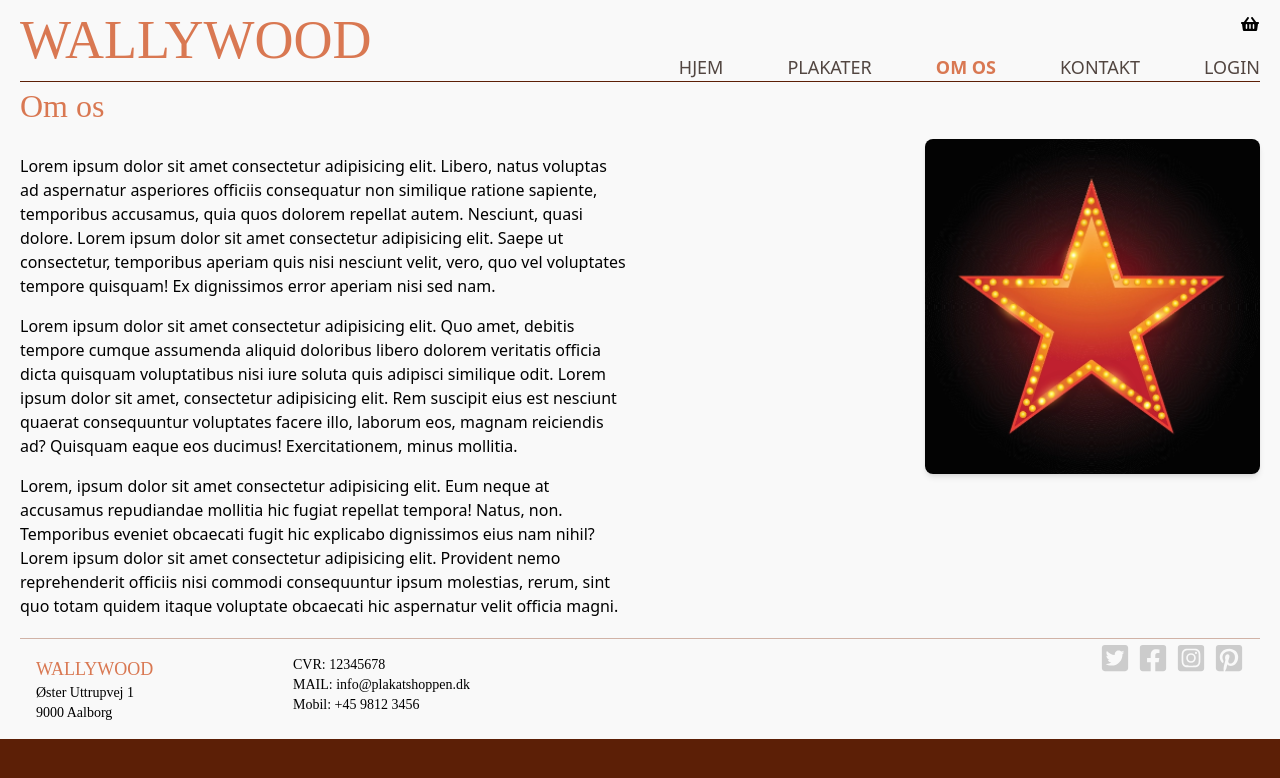
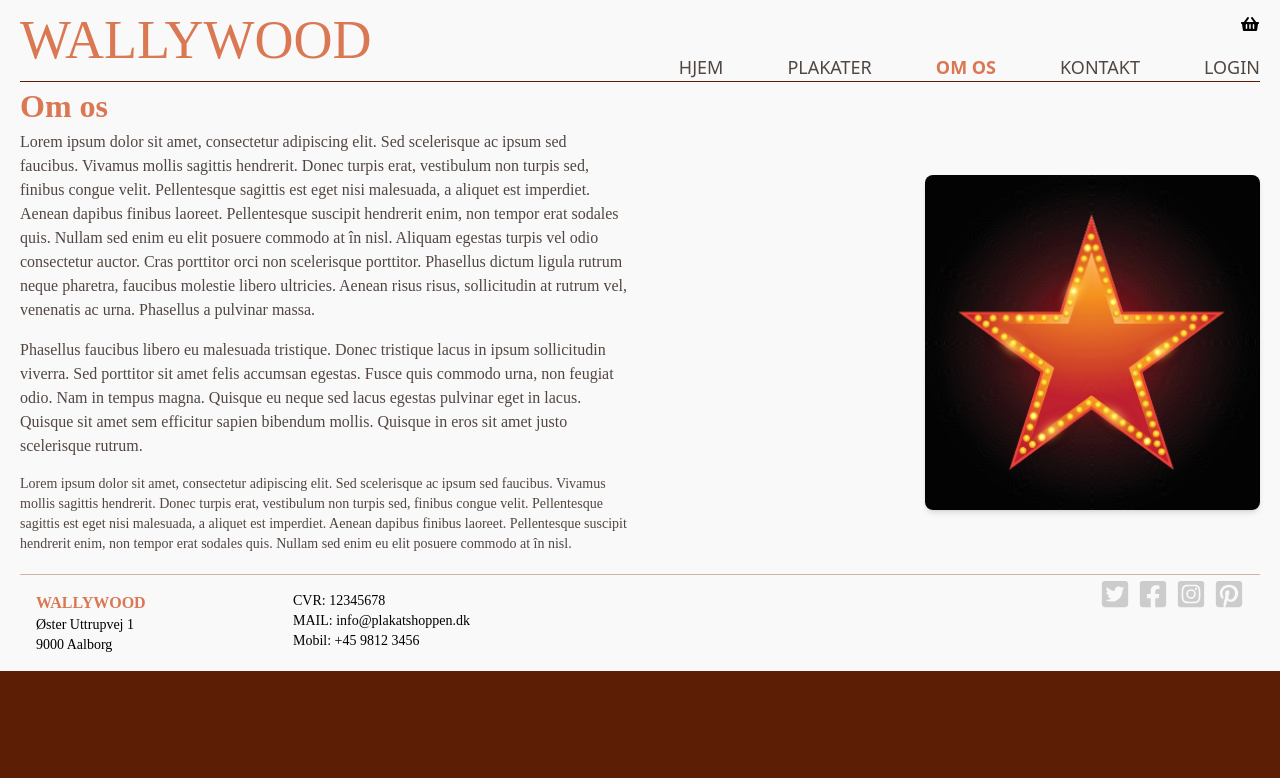
Before and after one commit to BeastTheNinja/WollyWood_DB_TSX, a React (Vite) app in the folder frontend/: page /Om-os in a window 1280 px wide. Shown: the top 778 px of the page. Built offline with nearby package versions, Linux system fonts and the light colour scheme.

Commit message:
update on all the text for design

```diff
--- a/frontend/src/components/Footer/Footer.tsx
+++ b/frontend/src/components/Footer/Footer.tsx
@@ -7,7 +7,7 @@ export const Footer = () => {
         <footer className="flex justify-between items-center p-4 border-t border-[#D1B3A7] relative m-5">
             <div className="grid grid-cols-2 gap-20 relative">
                 <ul>
-                    <p className="font-[TitilliumWeb] text-[#D97852] text-lg">WALLYWOOD</p>
+                    <p className="font-[TitilliumWeb] text-[#D97852] text-[16px] font-bold ">WALLYWOOD</p>
                     <li className="font-[OpenSans] text-sm">
                         Øster Uttrupvej 1
                     </li>
--- a/frontend/src/components/pages/HomeComponent/Title.tsx
+++ b/frontend/src/components/Title.tsx
@@ -7,7 +7,7 @@ export const Title = ({ title }: TitleProps) => {
 
     return (
         <>
-            <h1 className="text-3xl text-[#D97852] p-5 font-[TitilliumWeb] text-left">{title}</h1>
+            <h1 className="text-[#D97852] text-[32px] font-[TitilliumWeb] ml-5 font-bold text-left">{title}</h1>
         </>
     )
 }
--- a/frontend/src/components/pages/AboutUsComponent/FigureCard.tsx
+++ b/frontend/src/components/pages/AboutUsComponent/FigureCard.tsx
@@ -5,17 +5,17 @@ export const FigureCard = () => {
 
         <>
             <div className="space-y-4">
-                <p>
-                    Lorem ipsum dolor sit amet consectetur adipisicing elit. Libero, natus voluptas ad aspernatur asperiores officiis consequatur non similique ratione sapiente, temporibus accusamus, quia quos dolorem repellat autem. Nesciunt, quasi dolore.
-                    Lorem ipsum dolor sit amet consectetur adipisicing elit. Saepe ut consectetur, temporibus aperiam quis nisi nesciunt velit, vero, quo vel voluptates tempore quisquam! Ex dignissimos error aperiam nisi sed nam.
+
+                <p className="text-[#524641] font-[OpenSans]">
+                    Lorem ipsum dolor sit amet, consectetur adipiscing elit. Sed scelerisque ac ipsum sed faucibus. Vivamus mollis sagittis hendrerit. Donec turpis erat, vestibulum non turpis sed, finibus congue velit. Pellentesque sagittis est eget nisi malesuada, a aliquet est imperdiet. Aenean dapibus finibus laoreet. Pellentesque suscipit hendrerit enim, non tempor erat sodales quis. Nullam sed enim eu elit posuere commodo at în nisl. Aliquam egestas turpis vel odio consectetur auctor. Cras porttitor orci non scelerisque porttitor. Phasellus dictum ligula rutrum neque pharetra, faucibus molestie libero ultricies. Aenean risus risus, sollicitudin at rutrum vel, venenatis ac urna. Phasellus a pulvinar massa.
                 </p>
-                <p>
-                    Lorem ipsum dolor sit amet consectetur adipisicing elit. Quo amet, debitis tempore cumque assumenda aliquid doloribus libero dolorem veritatis officia dicta quisquam voluptatibus nisi iure soluta quis adipisci similique odit.
-                    Lorem ipsum dolor sit amet, consectetur adipisicing elit. Rem suscipit eius est nesciunt quaerat consequuntur voluptates facere illo, laborum eos, magnam reiciendis ad? Quisquam eaque eos ducimus! Exercitationem, minus mollitia.
+                <p className="text-[#524641] font-[OpenSans]">
+                    Phasellus faucibus libero eu malesuada tristique. Donec tristique lacus in ipsum sollicitudin viverra. Sed porttitor sit amet felis accumsan egestas. Fusce quis commodo urna, non feugiat odio. Nam in tempus magna. Quisque eu neque sed lacus egestas pulvinar eget in lacus. Quisque sit amet sem efficitur sapien bibendum mollis. Quisque in eros sit amet justo scelerisque rutrum.
                 </p>
-                <p>
-                    Lorem, ipsum dolor sit amet consectetur adipisicing elit. Eum neque at accusamus repudiandae mollitia hic fugiat repellat tempora! Natus, non. Temporibus eveniet obcaecati fugit hic explicabo dignissimos eius nam nihil?
-                    Lorem ipsum dolor sit amet consectetur adipisicing elit. Provident nemo reprehenderit officiis nisi commodi consequuntur ipsum molestias, rerum, sint quo totam quidem itaque voluptate obcaecati hic aspernatur velit officia magni.
+                <p className="text-[#524641] font-[OpenSans] font-normal text-sm">
+                    Lorem ipsum dolor sit amet, consectetur adipiscing elit. Sed scelerisque ac ipsum sed faucibus. Vivamus mollis sagittis hendrerit. Donec turpis erat, vestibulum non turpis sed, finibus congue velit. Pellentesque sagittis est eget nisi malesuada, a aliquet est imperdiet. Aenean dapibus finibus laoreet. Pellentesque suscipit hendrerit enim, non tempor erat sodales quis. Nullam sed enim eu elit posuere commodo at în nisl.
+
+
                 </p>
             </div>
 
--- a/frontend/src/pages/AboutUsView.tsx
+++ b/frontend/src/pages/AboutUsView.tsx
@@ -1,15 +1,16 @@
 import { FigureCard } from "../components/pages/AboutUsComponent/FigureCard"
 import Stjerne from '../assets/images/StjerneBilledeOmOs.png'
+import { Title } from "../components/Title"
 export const AboutUsView = () => {
 
     return (
         <>
-            <h2 className="text-[#D97852] text-[32px] font-[TitilliumWeb] mb-6 ml-5">Om os</h2>
+            <Title title="Om os" />
             <figure className="flex gap-6 ml-5 mr-5 relative">
                 <div className="flex-1">
                     <FigureCard />
                 </div>
-                <div className="flex-1 flex justify-end items-center relative -top-20 my-auto">
+                <div className="flex-1 flex justify-end items-center">
                     <img
                         src={Stjerne}
                         alt="Om WollyWood"
--- a/frontend/src/pages/ContactView.tsx
+++ b/frontend/src/pages/ContactView.tsx
@@ -1,11 +1,12 @@
 import { ContactForm } from "../components/pages/ContactComponent/Contact"
+import { Title } from "../components/Title"
 
 export const ContactView = () => {
 
     return (
         <>
-        <h2 className="text-[#D97852] text-[32px] font-[TitilliumWeb] ml-5" >Kontakt os</h2>
-        <ContactForm />
+            <Title title="Kontakt os" />
+            <ContactForm />
 
 
         </>
--- a/frontend/src/pages/HomeView.tsx
+++ b/frontend/src/pages/HomeView.tsx
@@ -1,5 +1,5 @@
 import Hero from '.././assets/images/curtain.jpg';
-import { Title } from "../components/pages/HomeComponent/Title";
+import { Title } from "../components/Title";
 import { MovieCardHome } from "../components/pages/HomeComponent/MovieCardHome";
 import { useFetchData } from "../data/useFetchData";
 import type { Moviedata } from '../types/movieType';
--- a/frontend/src/pages/Posters.tsx
+++ b/frontend/src/pages/Posters.tsx
@@ -4,7 +4,7 @@ import { SideNav } from "../components/pages/PostersComponent/SideNav";
 import { useFetchData } from "../data/useFetchData";
 import type { Moviedata, SortOption } from "../types/movieType";
 import { Dropdown } from "../components/pages/PostersComponent/Dropdown";
-import { Title } from "../components/pages/HomeComponent/Title";
+import { Title } from "../components/Title";
 import { PriceFilter } from "../components/pages/PostersComponent/PriceFilter";
 
 export const Posters = () => {
```
